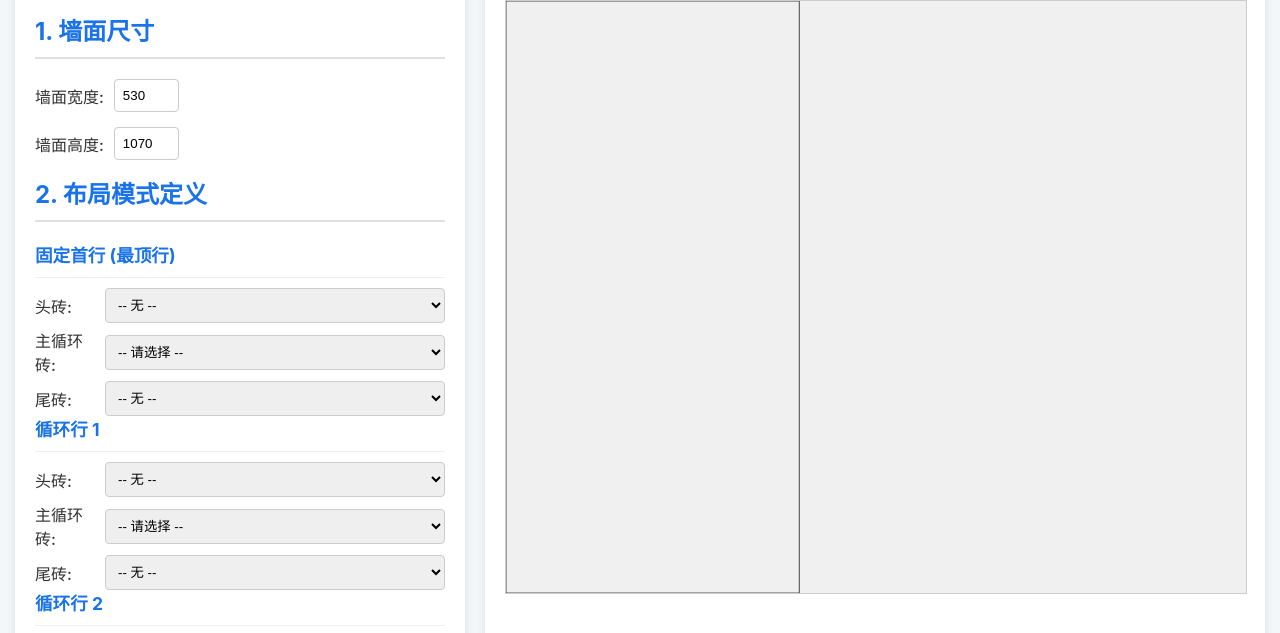
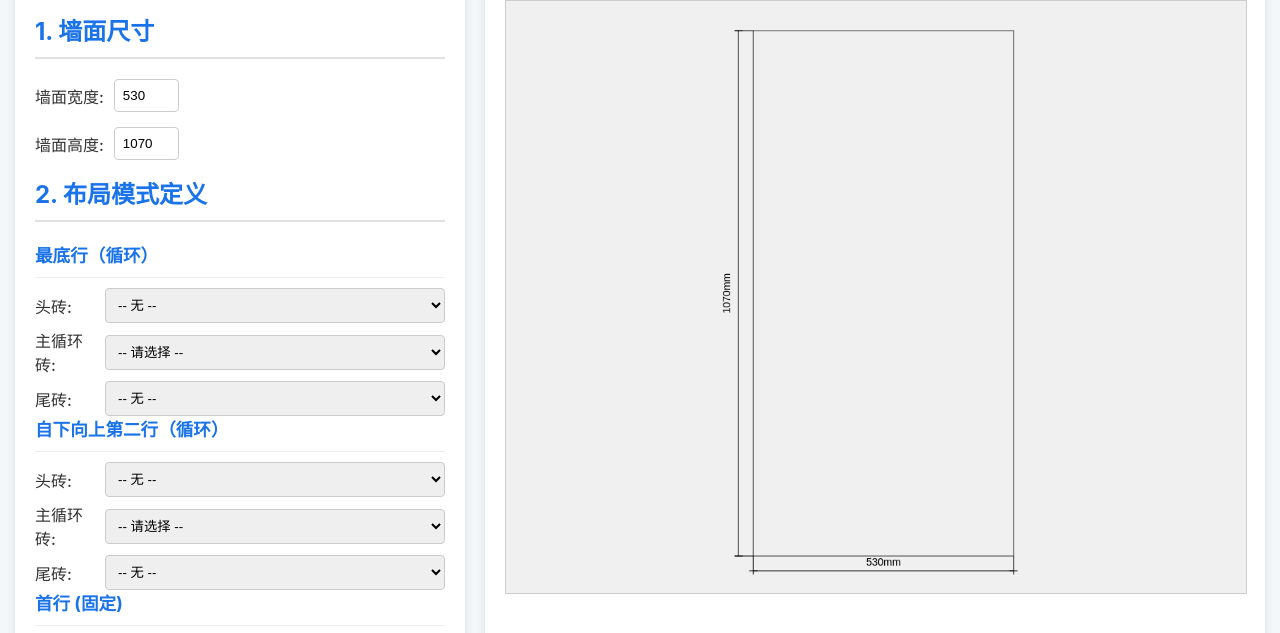
Before and after one commit to gonigh/brick-calculation, a plain HTML site: page index.html in a window 1280 px wide. Shown: the part 102-735 px from the top of the page. Drawn offline with Linux system fonts and the light colour scheme.

Commit message:
Update index.html

```diff
--- a/index.html
+++ b/index.html
@@ -109,23 +109,23 @@
 
         <h2>2. 布局模式定义</h2>
         <div id="row-templates">
-            <h3>固定首行 (最顶行)</h3>
+            <h3>最底行（循环）</h3>
             <div class="row-template-group">
-                <label for="firstRowHead">头砖:</label> <select id="firstRowHead"></select>
-                <label for="firstRowMain">主循环砖:</label> <select id="firstRowMain"></select>
-                <label for="firstRowTail">尾砖:</label> <select id="firstRowTail"></select>
+                 <label for="cycleRow2Head">头砖:</label> <select id="cycleRow2Head"></select>
+                 <label for="cycleRow2Main">主循环砖:</label> <select id="cycleRow2Main"></select>
+                 <label for="cycleRow2Tail">尾砖:</label> <select id="cycleRow2Tail"></select>
             </div>
-            <h3>循环行 1</h3>
+            <h3>自下向上第二行（循环）</h3>
             <div class="row-template-group">
                 <label for="cycleRow1Head">头砖:</label> <select id="cycleRow1Head"></select>
                 <label for="cycleRow1Main">主循环砖:</label> <select id="cycleRow1Main"></select>
                 <label for="cycleRow1Tail">尾砖:</label> <select id="cycleRow1Tail"></select>
             </div>
-            <h3>循环行 2</h3>
+            <h3>首行 (固定)</h3>
             <div class="row-template-group">
-                 <label for="cycleRow2Head">头砖:</label> <select id="cycleRow2Head"></select>
-                 <label for="cycleRow2Main">主循环砖:</label> <select id="cycleRow2Main"></select>
-                 <label for="cycleRow2Tail">尾砖:</label> <select id="cycleRow2Tail"></select>
+                <label for="firstRowHead">头砖:</label> <select id="firstRowHead"></select>
+                <label for="firstRowMain">主循环砖:</label> <select id="firstRowMain"></select>
+                <label for="firstRowTail">尾砖:</label> <select id="firstRowTail"></select>
             </div>
         </div>
 
@@ -394,21 +394,124 @@ function calculateAndDraw() {
 function drawWall(placedTiles, wallWidth, wallHeight) {
     const canvas = document.getElementById('wallCanvas');
     const ctx = canvas.getContext('2d');
-    const scale = Math.min(canvas.width / wallWidth, canvas.height / wallHeight);
+
+    // 为尺寸标注留出边距
+    const padding = { top: 40, right: 40, bottom: 50, left: 60 };
+
+    const canvasContentWidth = canvas.width - padding.left - padding.right;
+    const canvasContentHeight = canvas.height - padding.top - padding.bottom;
+
+    const scale = Math.min(canvasContentWidth / wallWidth, canvasContentHeight / wallHeight);
+
+    const scaledWidth = wallWidth * scale;
+    const scaledHeight = wallHeight * scale;
+
+    const offsetX = padding.left + (canvasContentWidth - scaledWidth) / 2;
+    const offsetY = padding.top + (canvasContentHeight - scaledHeight) / 2;
 
     ctx.clearRect(0, 0, canvas.width, canvas.height);
+
+    // --- 绘制墙体和砖块 ---
+    ctx.save();
+    ctx.translate(offsetX, offsetY);
+
     ctx.fillStyle = '#f0f0f0';
-    ctx.fillRect(0, 0, wallWidth * scale, wallHeight * scale);
+    ctx.fillRect(0, 0, scaledWidth, scaledHeight);
     ctx.strokeStyle = '#333';
-    ctx.strokeRect(0, 0, wallWidth * scale, wallHeight * scale);
+    ctx.strokeRect(0, 0, scaledWidth, scaledHeight);
 
     placedTiles.forEach(tile => {
+        const tx = tile.x * scale;
+        const ty = tile.y * scale;
+        const tw = tile.width * scale;
+        const th = tile.height * scale;
         ctx.fillStyle = tile.color;
-        ctx.fillRect(tile.x * scale, tile.y * scale, tile.width * scale, tile.height * scale);
+        ctx.fillRect(tx, ty, tw, th);
         ctx.strokeStyle = '#fff';
         ctx.lineWidth = Math.max(0.5, scale * 1.5);
-        ctx.strokeRect(tile.x * scale, tile.y * scale, tile.width * scale, tile.height * scale);
+        ctx.strokeRect(tx, ty, tw, th);
     });
+
+    ctx.restore();
+
+    // --- 绘制工程风格的尺寸标注 ---
+    ctx.strokeStyle = '#000';
+    ctx.fillStyle = '#000';
+    ctx.lineWidth = 1;
+    ctx.font = '14px Arial';
+    const tickSize = 8;
+    const extensionGap = 8; // 墙体和尺寸界线之间的空隙
+    const dimensionLineOffset = 20; // 尺寸线离墙体的距离
+
+    // 绘制尺寸标记的函数 (斜线)
+    const drawTick = (x, y, angle) => {
+        ctx.save();
+        ctx.translate(x, y);
+        ctx.rotate(angle * Math.PI / 180);
+        ctx.beginPath();
+        ctx.moveTo(-tickSize / 2, tickSize / 2);
+        ctx.lineTo(tickSize / 2, -tickSize / 2);
+        ctx.stroke();
+        ctx.restore();
+    };
+
+    // --- 绘制宽度尺寸 (底部) ---
+    const yBottom = offsetY + scaledHeight;
+    const yDimLine = yBottom + dimensionLineOffset;
+
+    // 尺寸界线 (从墙角延伸)
+    ctx.beginPath();
+    ctx.moveTo(offsetX, yBottom);
+    ctx.lineTo(offsetX, yDimLine + 5);
+    ctx.moveTo(offsetX + scaledWidth, yBottom);
+    ctx.lineTo(offsetX + scaledWidth, yDimLine + 5);
+    ctx.stroke();
+
+    // 尺寸线 (水平线)
+    ctx.beginPath();
+    ctx.moveTo(offsetX, yDimLine);
+    ctx.lineTo(offsetX + scaledWidth, yDimLine);
+    ctx.stroke();
+
+    // 尺寸线两端的标记
+    drawTick(offsetX, yDimLine, 45);
+    drawTick(offsetX + scaledWidth, yDimLine, 45);
+
+    // 宽度文字
+    ctx.textAlign = 'center';
+    ctx.textBaseline = 'bottom';
+    ctx.fillText(wallWidth.toString()+'mm', offsetX + scaledWidth / 2, yDimLine - 4);
+
+    // --- 绘制高度尺寸 (左侧) ---
+    const xLeft = offsetX;
+    const xDimLine = xLeft - dimensionLineOffset;
+
+    // 尺寸界线 (从墙角延伸)
+    ctx.beginPath();
+    ctx.moveTo(xLeft, offsetY);
+    ctx.lineTo(xDimLine - 5, offsetY);
+    ctx.moveTo(xLeft, offsetY + scaledHeight);
+    ctx.lineTo(xDimLine - 5, offsetY + scaledHeight);
+    ctx.stroke();
+
+    // 尺寸线 (垂直线)
+    ctx.beginPath();
+    ctx.moveTo(xDimLine, offsetY);
+    ctx.lineTo(xDimLine, offsetY + scaledHeight);
+    ctx.stroke();
+
+    // 尺寸线两端的标记
+    drawTick(xDimLine, offsetY, 45);
+    drawTick(xDimLine, offsetY + scaledHeight, 45);
+
+    // 高度文字 (旋转)
+    ctx.save();
+    ctx.translate(xDimLine - 8, offsetY + scaledHeight / 2);
+    ctx.rotate(-Math.PI / 2); // 逆时针旋转90度
+    ctx.textAlign = 'center';
+    ctx.textBaseline = 'bottom';
+    ctx.fillText(wallHeight.toString()+'mm', 0, 0);
+    ctx.restore();
 }
 
 function displayResults(tileCounts) {
```
